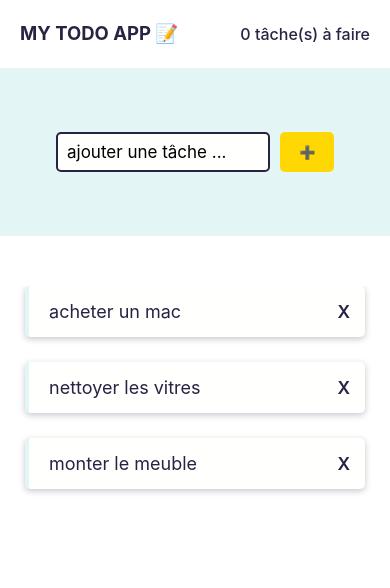
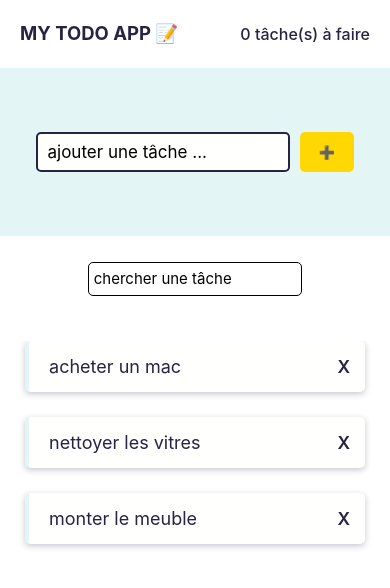
Before and after one commit to issoDev/todo-app, a React Native app: screen / in a window 390 px wide. Shown: the top 588 px of the page. Built offline with nearby package versions, Linux system fonts and the light colour scheme.

Commit message:
added style of SearchSection component

```diff
--- a/App.js
+++ b/App.js
@@ -6,6 +6,7 @@ import { todolist } from './data/todolist'
 import Header from './components/Header';
 import InputSection from './components/InputSection';
 import TodoListSection from './components/TodoListSection'
+import SearchSection from './components/SearchSection';
 
 export default function App() {
   // states
@@ -13,7 +14,8 @@ export default function App() {
   return (
     <SafeAreaView style={styles.appContainer}>
       <Header/>
-      <InputSection/>
+      <InputSection />
+      <SearchSection />
       <FlatList
         keyExtractor={item => item.id}
         data={todolist}
--- a/components/SearchSection.js
+++ b/components/SearchSection.js
@@ -1,12 +1,14 @@
 import React from 'react'
-import { StyleSheet, Text, View } from 'react-native'
+import { TextInput, View } from 'react-native'
+import { styles } from '../styles/styles'
 
 export default function SearchSection() {
   return (
-    <View>
-      <Text></Text>
+    <View style={styles.searchInputContainer}>
+      <TextInput
+        style={styles.searchInput}
+        placeholder="chercher une tâche"
+      />
     </View>
   )
 }
-
-const styles = StyleSheet.create({})
--- a/styles/styles.js
+++ b/styles/styles.js
@@ -40,12 +40,11 @@ export const styles = StyleSheet.create({
     backgroundColor: colors.whiteblue,
     justifyContent: "center",
     alignItems: "center",
-    marginBottom: 50
   },
   textInput: {
     borderWidth: 2,
     height: 40,
-    width: "55%",
+    width: "65%",
     marginRight: 10,
     padding: 9,
     fontSize: 17,
@@ -104,5 +103,22 @@ export const styles = StyleSheet.create({
     color: colors.blue,
     fontWeight: "600",
     fontSize: 17.5
+  },
+
+  // SearchSection.js StyleSheet
+  searchInputContainer: {
+    height: '10%',
+    width: '100%',
+    marginBottom: 20,
+    justifyContent: "center",
+    alignItems: "center"
+  },
+  searchInput: {
+    borderWidth: 1.5,
+    height: 34,
+    width: '55%',
+    fontSize: 15,
+    borderRadius: 5,
+    padding: 5
   }
 });
```
